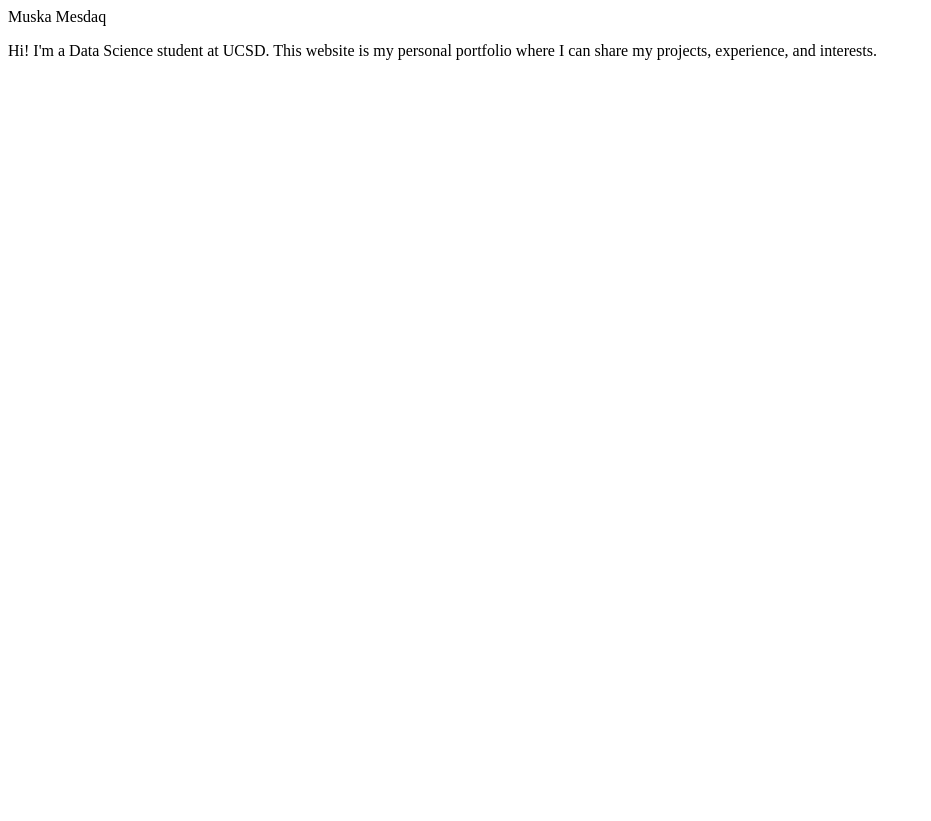
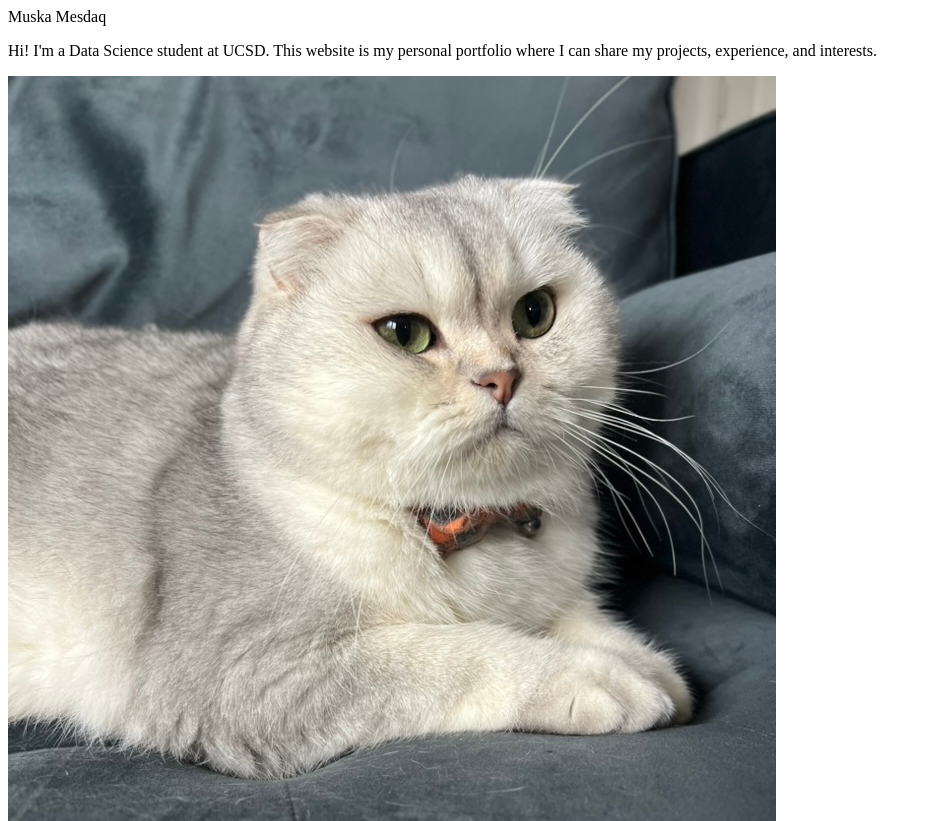
Before and after one commit to mmmesdaq-spec/DSC-106-Portfolio, a plain HTML site: page index.html in a window 1280 px wide. Shown: the top 821 px of the page, without its empty margins (0-931 px from the left). Before the commit the page ends 800 px from the top, so only its background shows below. Drawn offline with Linux system fonts and the light colour scheme.

Commit message:
Update index.html

```diff
--- a/index.html
+++ b/index.html
@@ -12,5 +12,6 @@
         This website is my personal portfolio where I can share my projects,
         experience, and interests.
     </p>
+    <img src="images/muska.jpeg" alt="Photo of Muska Mesdaq's Cat">
 </body>
 </html>
```
